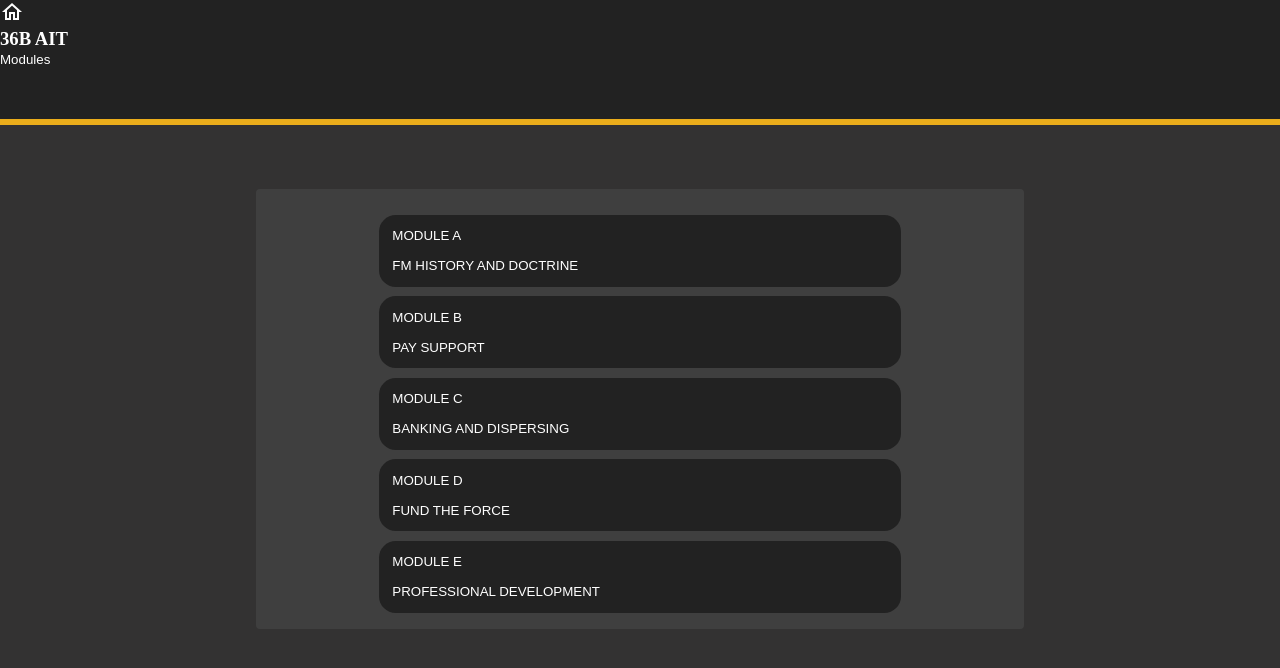
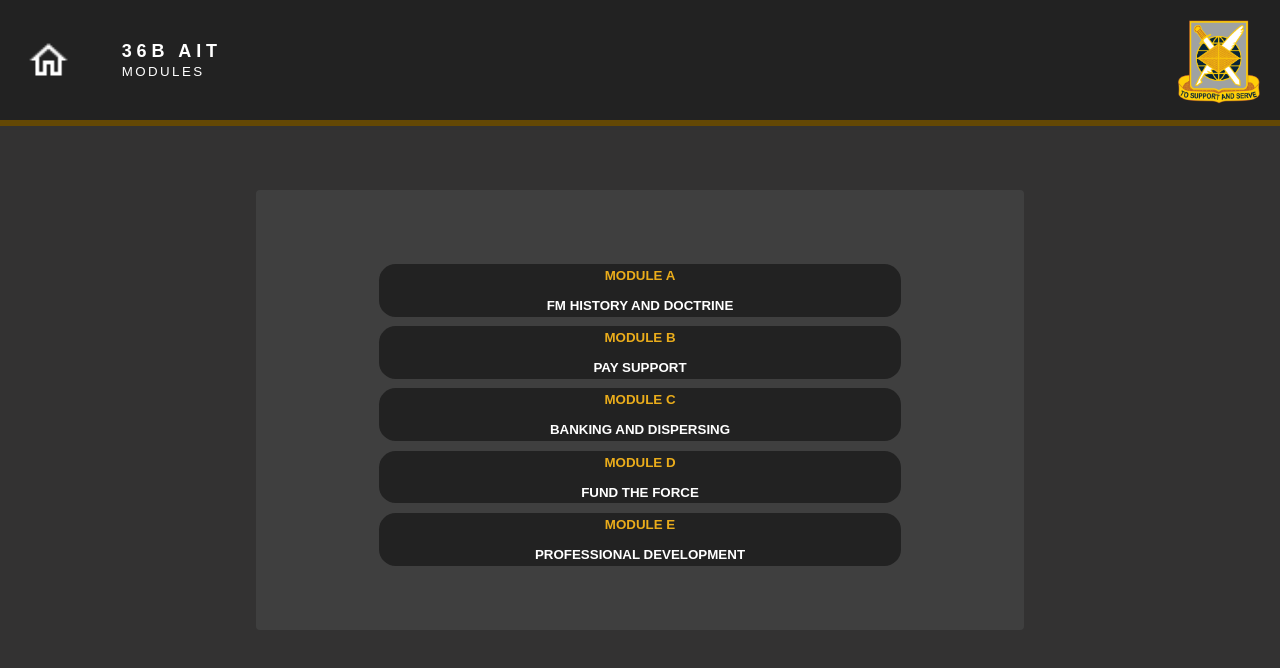
Before and after one commit to ChrJamRho/36B, a Vue app: page / in a window 1280 px wide. Shown: the top 668 px of the page. Built offline with nearby package versions, Linux system fonts and the light colour scheme.

Commit message:
latest updates to design

```diff
--- a/src/components/Home.vue
+++ b/src/components/Home.vue
@@ -2,12 +2,17 @@
   <div class="container">
 
     <header class="navigation">
+      <div class="home-logo">
       <button
         class="home"
         @click="goHome"
         >
-        <img alt="Home" :src="require('@/assets/outline_home_white_24dp.png')">
+        <img class="home" :src="require('@/assets/outline_home_white_24dp.png')">
       </button>
+      </div>
+
+
+      <div class="header">
       <h3 class="title">{{title}}</h3>
       <button
         class="module-home"
@@ -15,28 +20,43 @@
         @click="goHome"
         v-show="calculateCurrentModuleIndex && calculateCurrentLessonIndex && !currentLocation.module"
         >
-        Modules
+        MODULES
       </button>
 
+
+      <div class="nav-buttons">
+      <div class="module-btn">
       <button
         @click="goToModule"
         :class="{ goldBtn: (currentLocation.lesson == undefined) }"
         v-if="dynamicModule && hierarchicalData[currentModuleIndex]"
         >{{hierarchicalData[currentModuleIndex].moduleLetter}}
       </button>
+      </div>
 
+      <div class="lesson-btn">
       <button
         :class="{ goldBtn: (currentLocation.exercise == undefined) }"
         @click="goToLesson"
         v-if="dynamicLesson && hierarchicalData[currentModuleIndex].lessons[currentLessonIndex]"
         >{{hierarchicalData[currentModuleIndex].lessons[currentLessonIndex].lessonNumber}}
       </button>
+      </div>
 
+      <div class="exercise-btn">
       <button
         :class="{ goldBtn: (currentLocation.exercise !== undefined) }"
         v-if="dynamicExercise && hierarchicalData[currentModuleIndex].lessons[currentLessonIndex].lessonContent"
         >{{currentLocation.exercise}}
       </button>
+      </div>
+      </div>
+      </div>
+
+      <div class="crest">
+        <img class="crest-logo" :src="require('@/assets/fmSchoolCrest.png')" />
+        </div>
+
    </header>
 
     <body class="content">
@@ -49,24 +69,53 @@
           v-on:click="addCurrentLocationData('module', mod.moduleName)"
           >
           <div class="module-letter">
+            <div class="gold-letter">
           {{mod.moduleLetter}}
           </div>
           <br>
+
           {{mod.moduleName}}
+          </div>
         </button>
       </div>
-
-      <div v-if="currentModuleIndex !== undefined && currentLocation.lesson == undefined">
+  <div class="" v-if="currentModuleIndex !== undefined && currentLocation.lesson == undefined && hierarchicalData[currentModuleIndex].lessons.length < 6  ">
+      <div>
         <button
           :class="'btn'"
           v-for="lesName in hierarchicalData[currentModuleIndex].lessons"
           :key="lesName"
           v-on:click="addCurrentLocationData('lesson', lesName.lessonName)"
           >
+          <div class="lesson-number">
+            <div class="gold-letter">
           {{lesName.lessonNumber}}
+          </div>
           <br>
+          <!-- <div class="lesson-name"> -->
           {{lesName.lessonName}}
+          </div>
         </button>
+      </div>
+      </div>
+
+      <div class="" v-if="currentModuleIndex !== undefined && currentLocation.lesson == undefined && hierarchicalData[currentModuleIndex].lessons.length >= 6">
+      <div class="two-columns">
+        <button
+          :class="'btn'"
+          v-for="lesName in hierarchicalData[currentModuleIndex].lessons"
+          :key="lesName"
+          v-on:click="addCurrentLocationData('lesson', lesName.lessonName)"
+          >
+          <div class="lesson-number">
+            <div class="gold-letter">
+          {{lesName.lessonNumber}}
+          </div>
+          <br>
+          <!-- <div class="lesson-name"> -->
+          {{lesName.lessonName}}
+          </div>
+        </button>
+      </div>
       </div>
 
       <div v-if="currentModuleIndex !== undefined && currentLessonIndex !== undefined && currentLocation.exercise == undefined">
@@ -76,7 +125,9 @@
           :key="content"
           v-on:click="addCurrentLocationData('exercise', content)"
           >
+          <div class="exercise">
           {{content}}
+          </div>
         </button>
       </div>
       </div>
@@ -123,8 +174,8 @@ export default {
             lessonNumber: 'LESSON TWO',
             lessonName: 'CONDUCT FINANCIAL AND COMPTROLLER MUSEUM VISIT AND SCHOOL VISIT',
             lessonContent: [
-              'Slides 1',
-              'Slides 2',
+              'SLIDES 1',
+              'SLIDES 2',
               'PE 1'
             ]
           },
@@ -132,8 +183,8 @@ export default {
             lessonNumber: 'LESSON THREE',
             lessonName: 'COMMUNICATE THE IMPORTANCE OF SRC-14 ORGANIZATIONAL UNITS AND POSITIONS',
             lessonContent: [
-              'Slides 1',
-              'Slides 2',
+              'SLIDES 1',
+              'SLIDES 2',
               'PE 1'
             ]
           },
@@ -141,8 +192,8 @@ export default {
             lessonNumber: 'LESSON FOUR',
             lessonName: 'COMMUNICATE THE IMPORTANCE OF DOD FINANCIAL PUBLICATIONS',
             lessonContent: [
-              'Slides 1',
-              'Slides 2',
+              'SLIDES 1',
+              'SLIDES 2',
               'PE 1'
             ]
           },
@@ -150,8 +201,8 @@ export default {
             lessonNumber: 'LESSON FIVE',
             lessonName: 'ORIENT SOLDIER TO THE FINANCE MANAGEMENT TECHNICIAN COURSE',
             lessonContent: [
-              'Slides 1',
-              'Slides 2',
+              'SLIDES 1',
+              'SLIDES 2',
               'PE 1'
             ]
           }
@@ -175,8 +226,8 @@ export default {
             lessonNumber: 'LESSON TWO',
             lessonName: 'RECOGNIZE ELEMENTS OF MILITARY PAY SUPPORT',
             lessonContent: [
-              'Slides 1',
-              'Slides 2',
+              'SLIDES 1',
+              'SLIDES 2',
               'PE 1'
             ]
           },
@@ -195,8 +246,8 @@ export default {
             lessonNumber: 'LESSON FOUR',
             lessonName: 'PROGRESS TRANSACTIONS FOR RC SOLDIERS',
             lessonContent: [
-              'Slides 1',
-              'Slides 2',
+              'SLIDES 1',
+              'SLIDES 2',
               'PE 1'
             ]
           }
@@ -220,8 +271,8 @@ export default {
             lessonNumber: 'LESSON TWO',
             lessonName: 'RECEIVE FUNDS AS A CASHIER',
             lessonContent: [
-              'Slides 1',
-              'Slides 2',
+              'SLIDES 1',
+              'SLIDES 2',
               'PE 1'
             ]
           },
@@ -229,8 +280,8 @@ export default {
             lessonNumber: 'LESSON THREE',
             lessonName: 'IDENTIFY DISBURSEMENT VOUCHERS',
             lessonContent: [
-              'Slides 1',
-              'Slides 2',
+              'SLIDES 1',
+              'SLIDES 2',
               'PE 1'
             ]
           },
@@ -238,8 +289,8 @@ export default {
             lessonNumber: 'LESSON FOUR',
             lessonName: 'IDENTIFY COLLECTION VOUCHERS',
             lessonContent: [
-              'Slides 1',
-              'Slides 2',
+              'SLIDES 1',
+              'SLIDES 2',
               'PE 1'
             ]
           },
@@ -247,8 +298,8 @@ export default {
             lessonNumber: 'LESSON FIVE',
             lessonName: 'RECORD EXCANGE TRANSACTIONS',
             lessonContent: [
-              'Slides 1',
-              'Slides 2',
+              'SLIDES 1',
+              'SLIDES 2',
               'PE 1'
             ]
           },
@@ -256,8 +307,8 @@ export default {
             lessonNumber: 'LESSON SIX',
             lessonName: 'CONDUCT DISBURSING CLOSING PROCEDURES',
             lessonContent: [
-              'Slides 1',
-              'Slides 2',
+              'SLIDES 1',
+              'SLIDES 2',
               'PE 1'
             ]
           },
@@ -265,8 +316,8 @@ export default {
             lessonNumber: 'LESSON SEVEN',
             lessonName: 'INPUT DISBURSING TRANSACTIONS INTO DDS',
             lessonContent: [
-              'Slides 1',
-              'Slides 2',
+              'SLIDES 1',
+              'SLIDES 2',
               'PE 1'
             ]
           },
@@ -274,8 +325,8 @@ export default {
             lessonNumber: 'LESSON EIGHT',
             lessonName: 'PRECESS ECOMMERCE TRANSACTIONS - LAB DDS/ECC/ PREPARE STORED VALUE CARD',
             lessonContent: [
-              'Slides 1',
-              'Slides 2',
+              'SLIDES 1',
+              'SLIDES 2',
               'PE 1'
             ]
           },
@@ -283,8 +334,8 @@ export default {
             lessonNumber: 'LESSON NINE',
             lessonName: 'CONDUCT DISBURSING CLOSING PROCEDURES IN DDS',
             lessonContent: [
-              'Slides 1',
-              'Slides 2',
+              'SLIDES 1',
+              'SLIDES 2',
               'PE 1'
             ]
           }
@@ -308,8 +359,8 @@ export default {
             lessonNumber: 'LESSON TWO',
             lessonName: 'COMMUNICATE TEH IMPORTANCE OF FISCAL STWARDSHIP',
             lessonContent: [
-              'Slides 1',
-              'Slides 2',
+              'SLIDES 1',
+              'SLIDES 2',
               'PE 1'
             ]
           },
@@ -317,8 +368,8 @@ export default {
             lessonNumber: 'LESSON THREE',
             lessonName: 'COMPLETE ALMS GFEBS ESSENTIALS TRAINING',
             lessonContent: [
-              'Slides 1',
-              'Slides 2',
+              'SLIDES 1',
+              'SLIDES 2',
               'PE 1'
             ]
           },
@@ -326,8 +377,8 @@ export default {
             lessonNumber: 'LESSON FOUR',
             lessonName: 'IDENTIFY MASTER DATA ELEMENTS',
             lessonContent: [
-              'Slides 1',
-              'Slides 2',
+              'SLIDES 1',
+              'SLIDES 2',
               'PE 1'
             ]
           },
@@ -335,8 +386,8 @@ export default {
             lessonNumber: 'LESSON FIVE',
             lessonName: 'MAINTAIN CVS DOCUMENTS',
             lessonContent: [
-              'Slides 1',
-              'Slides 2',
+              'SLIDES 1',
+              'SLIDES 2',
               'PE 1'
             ]
           },
@@ -344,8 +395,8 @@ export default {
             lessonNumber: 'LESSON SIX',
             lessonName: 'PREPARE ACCOUNTS PAYABLE VOUCERS FOR PAYMENT',
             lessonContent: [
-              'Slides 1',
-              'Slides 2',
+              'SLIDES 1',
+              'SLIDES 2',
               'PE 1'
             ]
           },
@@ -353,8 +404,8 @@ export default {
             lessonNumber: 'LESSON SEVEN',
             lessonName: 'PREPARE MISCELLANEOUS VOUCHERFS FOR PAYMENT',
             lessonContent: [
-              'Slides 1',
-              'Slides 2',
+              'SLIDES 1',
+              'SLIDES 2',
               'PE 1'
             ]
           },
@@ -362,8 +413,8 @@ export default {
             lessonNumber: 'LESSON EIGHT',
             lessonName: 'PERFORM BASIC GFEBS NAVIGATION',
             lessonContent: [
-              'Slides 1',
-              'Slides 2',
+              'SLIDES 1',
+              'SLIDES 2',
               'PE 1'
             ]
           }
@@ -387,8 +438,8 @@ export default {
             lessonNumber: 'LESSON TWO',
             lessonName: 'WRITE EFFECTIVELY USING THE BASIC ARMY WRITING CORRESPONDANCE',
             lessonContent: [
-              'Slides 1',
-              'Slides 2',
+              'SLIDES 1',
+              'SLIDES 2',
               'PE 1'
             ]
           },
@@ -396,8 +447,8 @@ export default {
             lessonNumber: 'LESSON THREE',
             lessonName: 'DEFINE THE PRINCIPLES OF MENTORSHIP',
             lessonContent: [
-              'Slides 1',
-              'Slides 2',
+              'SLIDES 1',
+              'SLIDES 2',
               'PE 1'
             ]
           },
@@ -505,6 +556,10 @@ export default {
 
 <style scoped>
 
+.navigation {
+  display: flex;
+}
+
 .container {
   display: flex;
   flex-direction: column;
@@ -513,20 +568,87 @@ export default {
   height: 100vh;
 }
 
+.home-logo{
+  padding: 2%;
+  place-items: center;
+  border: none;
+  background: none;
+  margin-top: 1%;
+}
+
+.home {
+
+  display: inline-flex;
+  align-items: center;
+  width: 45px;
+  height: auto;
+  border: none;
+  background: none;
+}
+
+.header {
+  padding: 2%;
+  width: 300%;
+}
+
 .title {
+  font-family: Arial, Helvetica, sans-serif;
   color: #FFFFFF;
   background: none;
   border: none;
+  font-size: 2.25vmin;
+  font-weight: bold;
+  letter-spacing: .30rem;
+  margin-top: 1.5%;
+  /* white-space: nowrap; */
 }
 
-/* .title,
-.home,
-.module-home {
+.nav-buttons{
+  display: flex;
+  flex-direction: row;
+}
 
-} */
+.module-btn {
+  font-family: Arial;
+  margin-right: 1%;
+  font-family: Arial, Helvetica, sans-serif;
+  letter-spacing: .30rem;
+}
+
+.lesson-btn{
+  font-family: Arial;
+  margin-right: 1%;
+  font-family: Arial, Helvetica, sans-serif;
+  letter-spacing: .30rem;
+}
+
+.exercise-btn {
+  font-family: Arial;
+  font-family: Arial, Helvetica, sans-serif;
+  letter-spacing: .30rem;
+}
+
+.gold-letter {
+  color: #EBAD1B;
+}
+.gold-letter:hover {
+  color: black;
+}
+
+.crest {
+  display: inline-flex;
+  align-content: center;
+  padding: 1.45%
+}
+
+.crest-logo {
+  width: 85px;
+  height: 85px;
+
+}
 
 header.navigation {
-  border-bottom: .75vh solid #EBAD1B;
+  border-bottom: .75vh solid #644805;
   width: 100vw;
   height: 15vh;
 }
@@ -568,8 +690,33 @@ button {
   color: #FFFFFF;
   margin: auto;
   margin-top: 1.25%;
-  padding: 1.75%;
+  padding: .5%;
   width: 68%;
+}
+
+.two-columns{
+
+}
+
+.module-letter{
+  display: flex;
+  flex-direction: column;
+  margin: auto;
+  font-weight: bold;
+}
+
+.lesson-number {
+  display: flex;
+  flex-direction: column;
+  margin: auto;
+  font-weight: bold;
+}
+
+.exercise {
+  display: flex;
+  flex-direction: column;
+  margin: auto;
+  font-weight: bold;
 }
 
 .goldBtn {
@@ -580,6 +727,8 @@ button {
 
 .module-home {
   color: #FFFFFF;
+  font-family: Arial, Helvetica, sans-serif;
+  letter-spacing: .15rem;
 }
 
 .btn:hover {
```
Also changed, not shown: src/assets/fmSchoolCrest.png (added), 1 other file (tests, documents, lock files or other folders).
